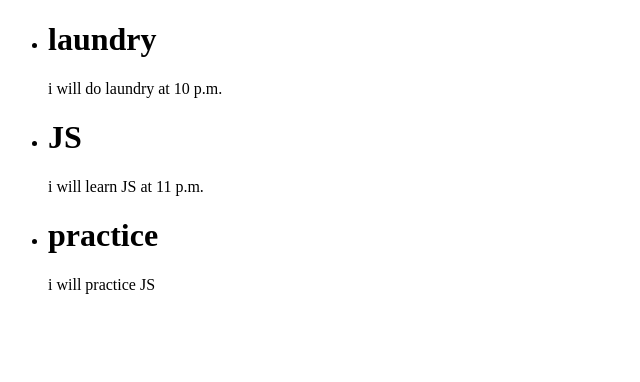
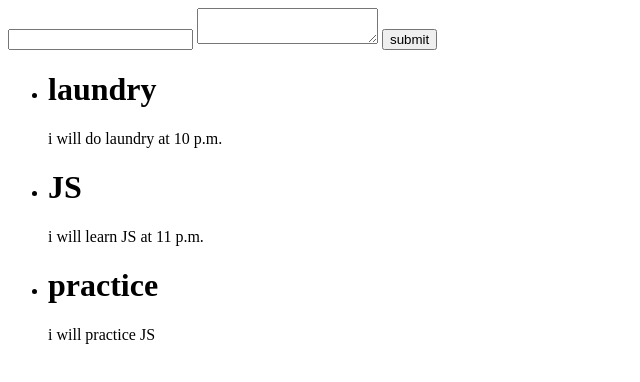
Before and after one commit to mehakghous/todo-app-js, a plain HTML site: page index.html in a window 1280 px wide. Shown: the whole page, without its empty margins (0-640 px from the left). Drawn offline with Linux system fonts and the light colour scheme.

Commit message:
todo create implemented.

```diff
--- a/index.html
+++ b/index.html
@@ -7,6 +7,11 @@
     <title>Document</title>
 </head>
 <body>
+    <form onsubmit="onTodoSubmit()" action="javascript:void(0);">
+        <input type="text" id="todo-title">
+        <textarea id="todo-description"></textarea>
+        <button type="submit">submit</button>
+    </form>
     <ul id="todo-list">
 
     </ul>
--- a/index.js
+++ b/index.js
@@ -12,10 +12,14 @@ var todos = [
         description: " i will practice JS",
     }
 ]
+var todoTitleInput = document.getElementById("todo-title")
+var todoDescriptionTextBox = document.getElementById("todo-description")
+
 
 var todoList = document.getElementById("todo-list");
-// var li = document.createElement("li")
+
 function renderTodoList() {
+    todoList.innerHTML = '';
     for(var i = 0; i<todos.length; i++){
         todoList.innerHTML += `
         <li>
@@ -25,4 +29,13 @@ function renderTodoList() {
 
     }
 }
+
 renderTodoList();
+
+function onTodoSubmit() {
+    todos.push({
+        title: todoTitleInput.value,
+        description:todoDescriptionTextBox.value,
+    })
+    renderTodoList();
+}
```
